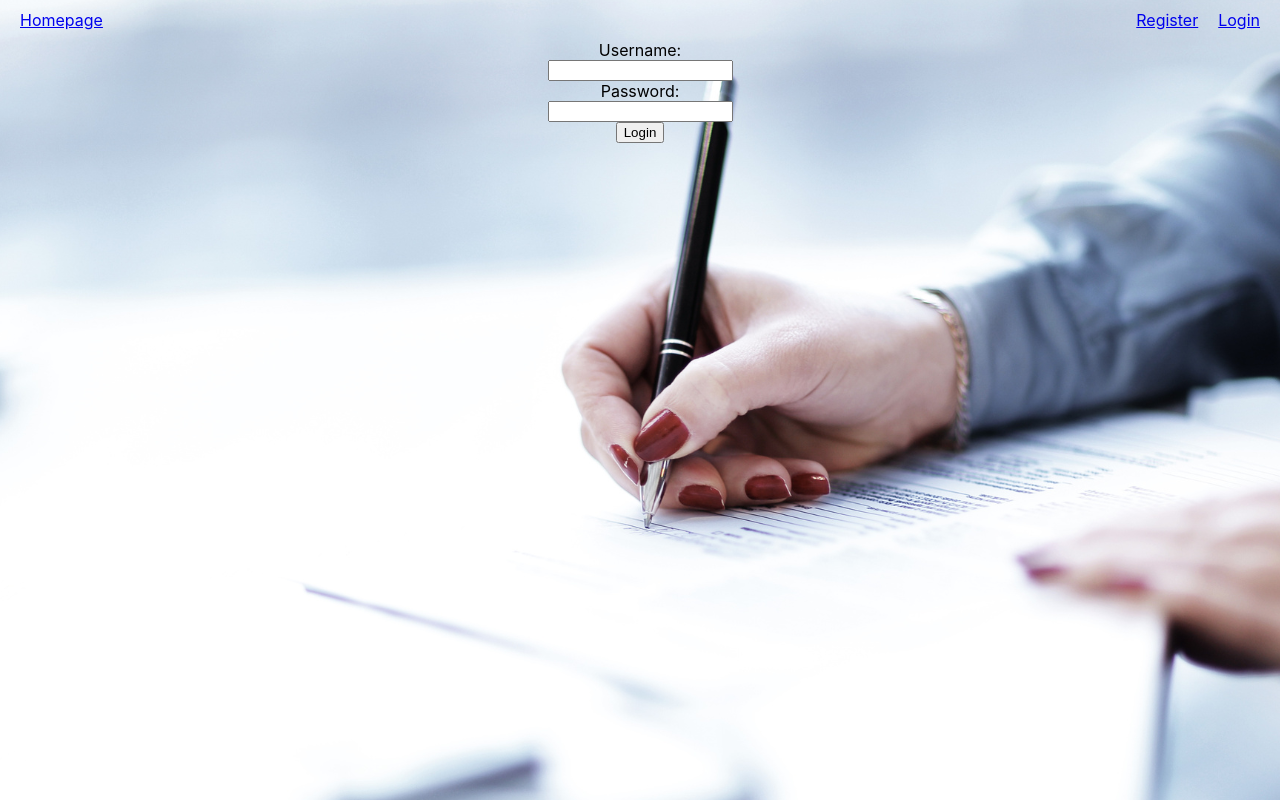
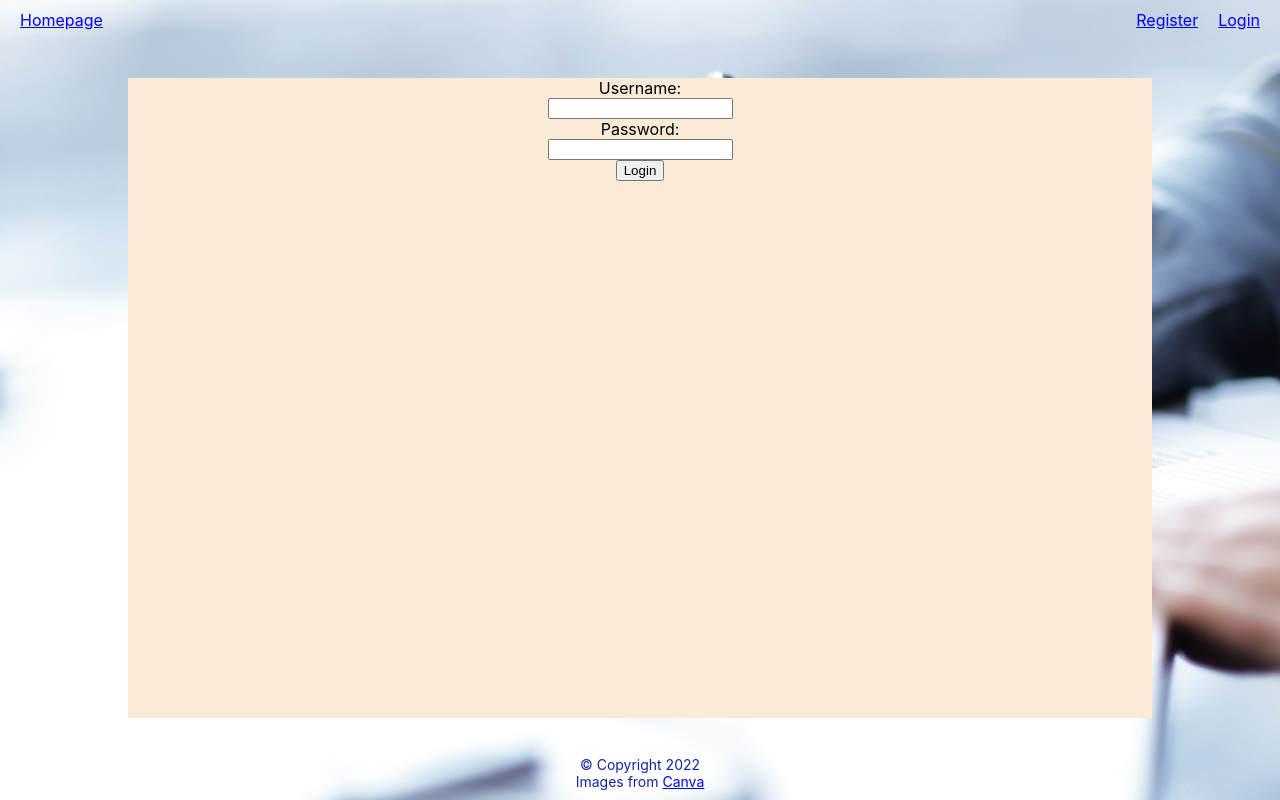
Before and after one commit to ericdarlucio/uplift-projects, a React (Create React App) app in the folder p5-mern-app/frontend/: page /login in a window 1280 px wide. Built offline with nearby package versions, Linux system fonts and the light colour scheme; no server answers.

Commit message:
feat: Add footer css

```diff
--- a/p5-mern-app/frontend/src/components/Footer.css
+++ b/p5-mern-app/frontend/src/components/Footer.css
@@ -0,0 +1,21 @@
+.Footer {
+  font-size: 14px;
+  color: #1025a1;
+  text-align: center;
+  display: flex;
+  flex-direction: column;
+  margin-bottom: 10px;
+  padding: 0px;
+}
+
+Footer a{
+  font-size: 14px;
+  color: #1025a1;
+  text-decoration: none;
+}
+
+Footer p{
+  font-size: 14px;
+  color: #1025a1;
+  margin: 0px;
+}
--- a/p5-mern-app/frontend/src/components/Footer.js
+++ b/p5-mern-app/frontend/src/components/Footer.js
@@ -1,9 +1,14 @@
-import './Footer.css';
+import './Footer.css'
 
 const Footer = () => {
   return (
-    <div>Footer</div>
+    <div>
+      <div className='Footer'>
+        <span>© Copyright 2022</span>
+        <span>Images from <a href='https://www.canva.com/' target='_blank' rel='noreferrer'>Canva</a></span>
+      </div>
+    </div>
   )
 }
 
-export default Footer
+export default Footer;
--- a/p5-mern-app/frontend/src/pages/Login.css
+++ b/p5-mern-app/frontend/src/pages/Login.css
@@ -1,6 +1,15 @@
 .Login-container {
   height: 100vh;
   background-image: url('../images/register-login.png');
+  display: flex;
+  flex-direction: column;
+  justify-content: space-between;
+}
+
+.Login-form-container {
+  background-color: antiquewhite;
+  margin: 0% 10%;
+  height: 80vh;
 }
 
 .Login-container form{
@@ -8,5 +17,4 @@
   flex-direction: column;
   justify-content: center;
   align-items: center;
-  background: transparent;
 }
--- a/p5-mern-app/frontend/src/pages/Login.js
+++ b/p5-mern-app/frontend/src/pages/Login.js
@@ -4,6 +4,7 @@ import { useState } from 'react';
 import { useNavigate } from 'react-router';
 import axios from 'axios';
 import './Login.css';
+import Footer from '../components/Footer';
 
 const Login = () => {
 	const navigate = useNavigate();
@@ -59,8 +60,15 @@ const Login = () => {
 
 	return (
 		<div className='Login-container'>
+			{/* Header */}
 			<Header />
-			<div>
+
+			{/* Login form */}
+			<div className='Login-form-container'>
+
+				<div className='Login-cartoon'>
+				</div>
+
 				<form>
 					<label>Username:</label>
 					<input
@@ -88,6 +96,10 @@ const Login = () => {
 					</button>
 				</form>
 			</div>
+
+			{/* Footer */}
+			<Footer/>
+
 		</div>
 	);
 };
```
